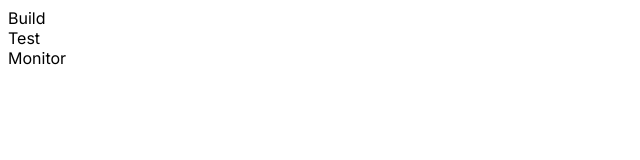
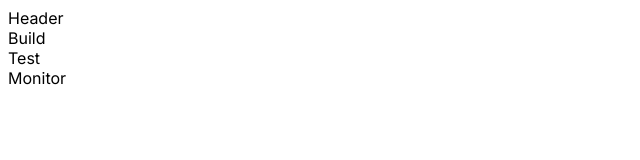
Before and after one commit to apausa/webApplicationDevelopment, a Next.js app: page / in a window 1280 px wide. Shown: the top 160 px of the page, without its empty margins (0-640 px from the left). Built offline with nearby package versions, Linux system fonts and the light colour scheme.

Commit message:
Fix compilation errors

```diff
--- a/src/app/layout.tsx
+++ b/src/app/layout.tsx
@@ -1,7 +1,6 @@
 import React from 'react';
 import type { Metadata } from 'next';
 import { Inter } from 'next/font/google';
-import Header from '@/components/header';
 
 const inter = Inter({ subsets: ['latin'] });
 
@@ -17,7 +16,6 @@ export default function RootLayout({
 }) {
   return (
     <html lang="en">
-      <head><Header /></head>
       <body className={inter.className}>{children}</body>
     </html>
   );
--- a/src/app/page.tsx
+++ b/src/app/page.tsx
@@ -2,13 +2,19 @@ import React from 'react';
 import Build from '@/components/build';
 import Test from '@/components/test';
 import Monitor from '@/components/monitor';
+import Header from '@/components/header';
 
 export default async function Home() {
   return (
-    <main>
-      <Build />
-      <Test />
-      <Monitor />
-    </main>
+    <>
+      <header>
+        <Header />
+      </header>
+      <main>
+        <Build />
+        <Test />
+        <Monitor />
+      </main>
+    </>
   );
 }
```
